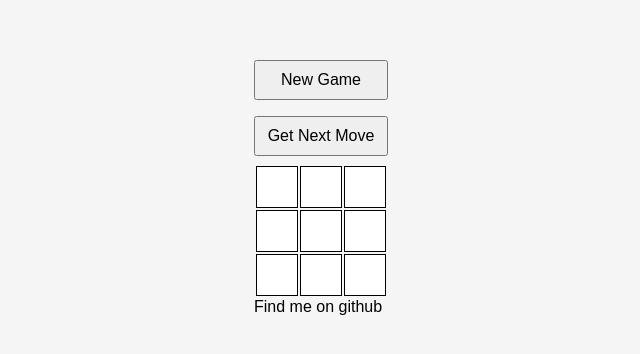
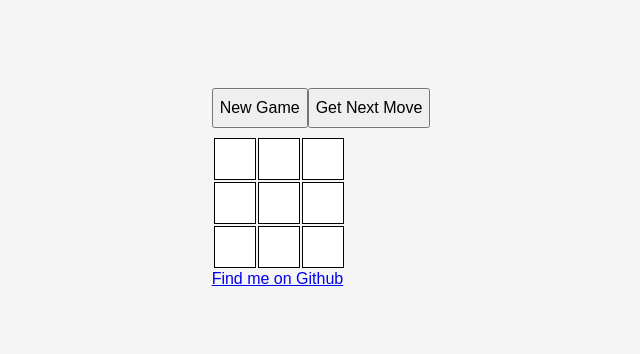
Before and after one commit to alicelieutier/AI_playground, a plain HTML site: page front_end/index.html in a window 1280 px wide. Shown: the part 216-570 px from the top of the page, without its empty margins (319-959 px from the left). Drawn offline with nearby package versions, Linux system fonts and the light colour scheme.

Commit message:
separate ticatactoe component from app

```diff
--- /dev/null
+++ b/front_end/app.js
@@ -0,0 +1,12 @@
+'use strict';
+import { html, render } from 'https://unpkg.com/htm/preact/standalone.module.js';
+import TicTacToe from './components/tic_tac_toe.js';
+
+const App = () => html`
+  <div class="app">
+      <${TicTacToe} />
+      <footer><a href="https://github.com/alicelieutier/AI_playground">Find me on Github</a></footer>
+  </div>
+  `;
+
+render(html`<${App} />`, document.body);
--- a/front_end/tic_tac_toe.css
+++ b/front_end/components/tic_tac_toe.css
@@ -1,4 +1,4 @@
-#tic_tac_toe td {
+#grid td {
   height: 20px;
   width: 20px;
   border: 1px black solid;
--- a/front_end/tic_tac_toe.js
+++ b/front_end/components/tic_tac_toe.js
@@ -1,7 +1,7 @@
 'use strict';
 import { html, Component, render } from 'https://unpkg.com/htm/preact/standalone.module.js';
 
-class App extends Component {
+class TicTacToe extends Component {
 
   constructor(props) {
     super(props);
@@ -101,14 +101,13 @@ class App extends Component {
     const winner = this.__winner()
     const gameOver = winner || this.__gridFull()
     return html`
-      <div class="app">
+      <div class="tic_tac_toe">
         <button onClick=${() => this.resetGame()}> New Game </button>
         <button onClick=${() => this.requestNextMove()} disabled=${gameOver}> Get next move </button>
-        <div id="tic_tac_toe">
+        <div id="grid">
           ${ winner ? html`<p>${winner}'s have won!</p>` : null}
           <${Table} grid="${this.state.grid}" playFun=${gameOver ? ()=>{} : (x,y) => this.play(x,y)}/>
         </div>
-        <footer>Find me on github</footer>
       </div>
     `;
   }
@@ -132,4 +131,4 @@ const Row = ({row, playFun, x}) => html`
 
 const Cell = ({ content, x, y, playFun }) => html`<td onClick=${() => playFun(x, y)}>${content || ''}</td>`
 
-render(html`<${App} />`, document.body);
+export { TicTacToe as default};
--- a/front_end/index.html
+++ b/front_end/index.html
@@ -4,9 +4,11 @@
   <meta charset="UTF-8">
   <meta name="viewport" content="width=device-width, initial-scale=1.0">
   <title>AI playground</title>
-  <script src="tic_tac_toe.js" type="module"></script>
+  <script src="app.js" type="module"></script>
   <link rel="stylesheet" href="app.css">
-  <link rel="stylesheet" href="tic_tac_toe.css">
+
+  <!-- TODO - Find another way to import component styles -->
+  <link rel="stylesheet" href="components/tic_tac_toe.css">
 </head>
 <body></body>
 </html>
```
